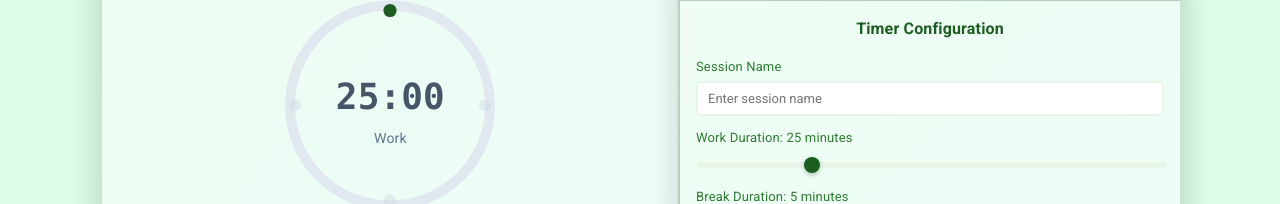
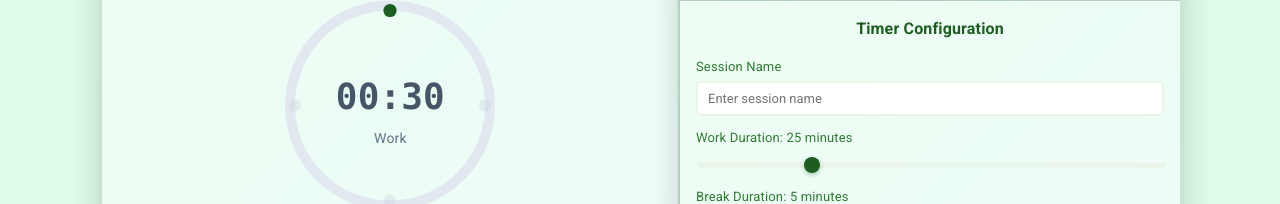
Before and after one commit to magureanandrei/Verdura, a React (Vite) app in the folder Frontend/: page /dashboard in a window 1280 px wide. Shown: the part 233-437 px from the top of the page. Built offline with nearby package versions, Linux system fonts and the light colour scheme; sample sign-in values are in the browser's storage.

Commit message:
feat_AutoStartLogic

```diff
--- a/Frontend/src/components/Timer/Timer.tsx
+++ b/Frontend/src/components/Timer/Timer.tsx
@@ -7,10 +7,10 @@ import type { SessionSettings } from "../../interfaces/SessionSettings";
 
 const DEFAULT_TIMER_SETTINGS: SessionSettings = {
   sessionName: "Default Session",
-  workDuration: 25,
+  workDuration: 0.5,
   breakDuration: 5,
   sessions: 4,
-  autoStart: false,
+  autoStart: true,
   saveSession: false
 };
 
@@ -63,11 +63,21 @@ export default function Timer() {
       interval = window.setInterval(() => {
         setRemainingTime((prevTime) => {
           if (prevTime <= 1) {
-            setIsPlaying(false);
-            setSessionType(sessionType === "work" ? "break" : "work");
-            return sessionType === "work"
-              ? timerSettings.breakDuration * 60
-              : timerSettings.workDuration * 60;
+            // Timer has finished, switch session type
+            const nextSessionType = sessionType === "work" ? "break" : "work";
+            setSessionType(nextSessionType);
+
+            // Set new duration for next session
+            const nextDuration = nextSessionType === "work"
+              ? timerSettings.workDuration * 60
+              : timerSettings.breakDuration * 60;
+
+            // Auto-start logic: keep playing if auto-start is enabled, otherwise pause
+            if (!timerSettings.autoStart) {
+              setIsPlaying(false);
+            }
+
+            return nextDuration;
           }
           return prevTime - 1;
         });
@@ -77,7 +87,7 @@ export default function Timer() {
     return () => {
       if (interval) clearInterval(interval);
     };
-  }, [isPlaying, remainingTime, sessionType, timerSettings.breakDuration, timerSettings.workDuration]);
+  }, [isPlaying, remainingTime, sessionType, timerSettings.breakDuration, timerSettings.workDuration, timerSettings.autoStart]);
 
   const toggleTimer = () => {
     setIsPlaying(!isPlaying);
```
